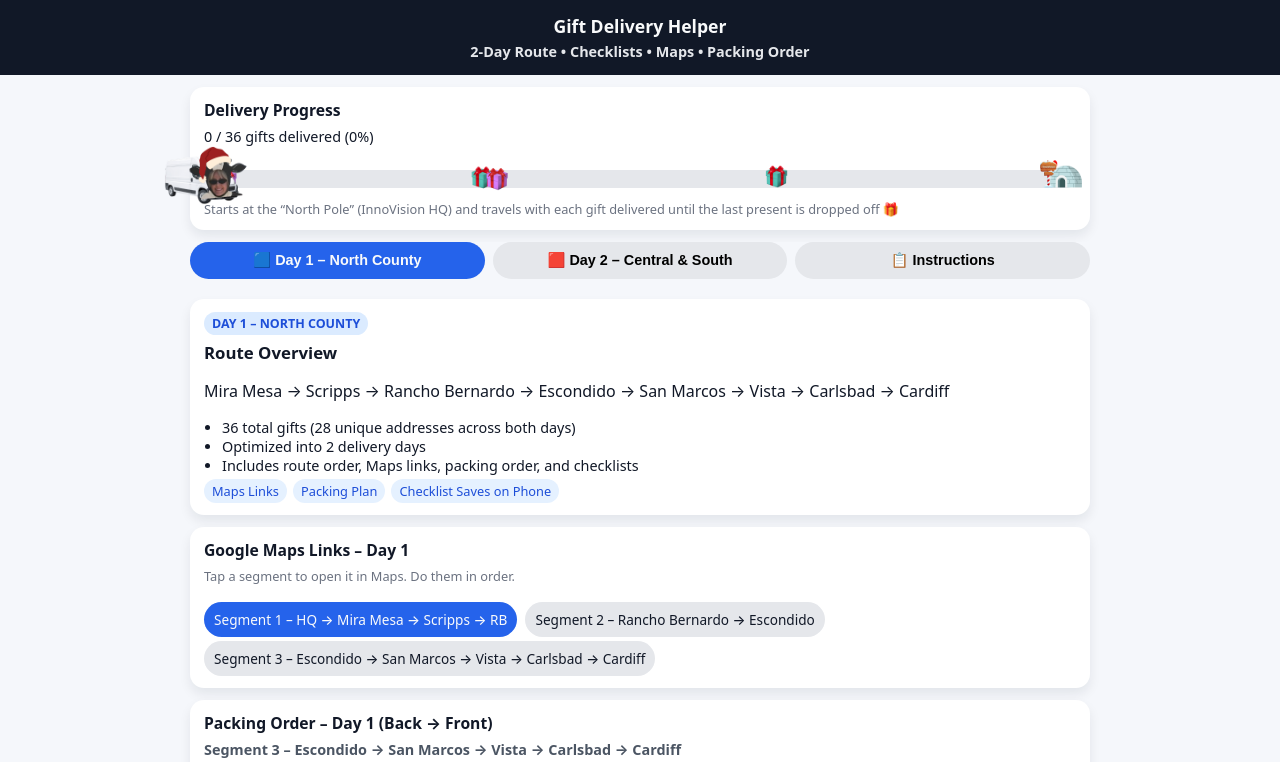
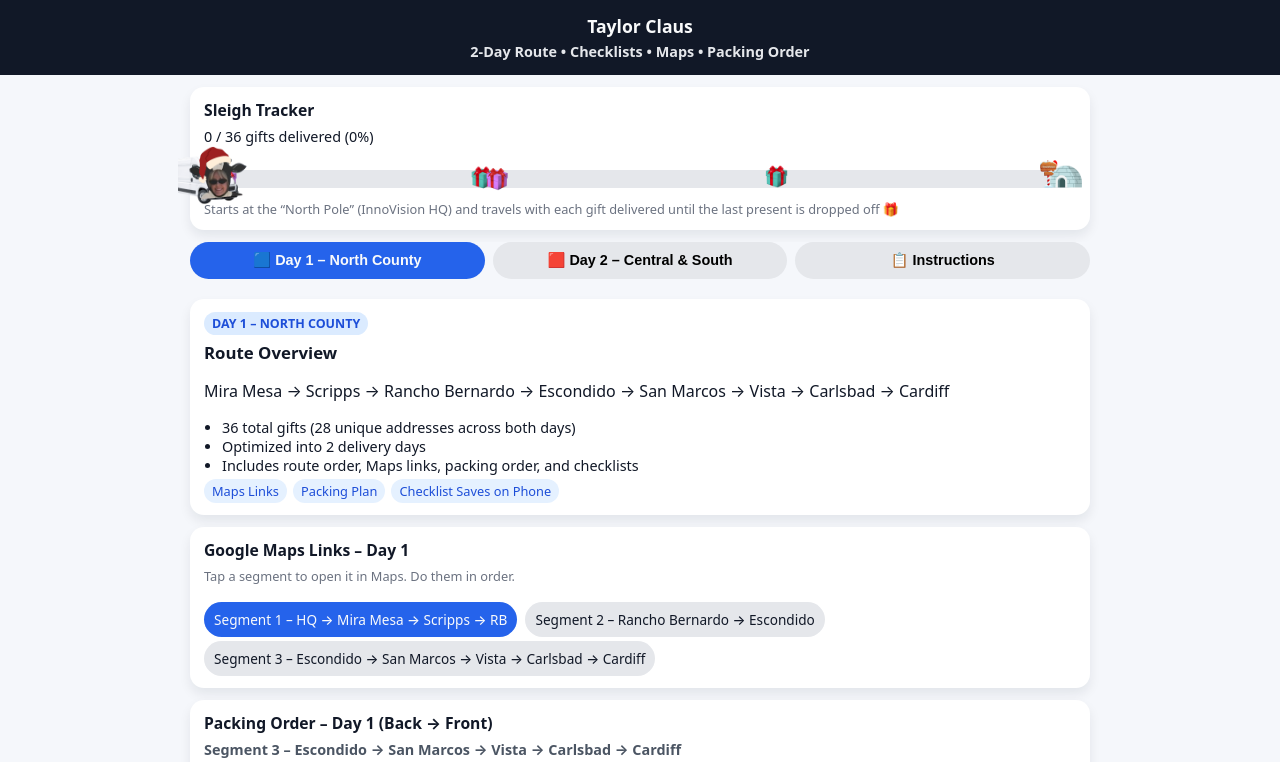
Before and after one commit to kaylaalam/christmasdelivery, a plain HTML site: page index.html in a window 1280 px wide. Shown: the top 762 px of the page. Drawn offline with Linux system fonts and the light colour scheme.

Commit message:
Update index.html

```diff
--- a/index.html
+++ b/index.html
@@ -36,6 +36,7 @@
       padding: 12px;
       max-width: 900px;
       margin: 0 auto;
+      overflow: hidden;
     }
 
     /* Progress bar / Santa tracker */
@@ -359,7 +360,7 @@
 
 <body>
   <header>
-    Gift Delivery Helper
+    Taylor Claus
     <div class="subheader">2-Day Route • Checklists • Maps • Packing Order</div>
   </header>
 
@@ -367,7 +368,7 @@
 
     <!-- SANTA / TAYLOR PROGRESS BAR -->
     <div class="card progress-card">
-      <h3>Delivery Progress</h3>
+      <h3>Sleigh Tracker</h3>
       <div id="progress-label" class="progress-label">
         0 / 36 gifts delivered (0%)
       </div>
```
